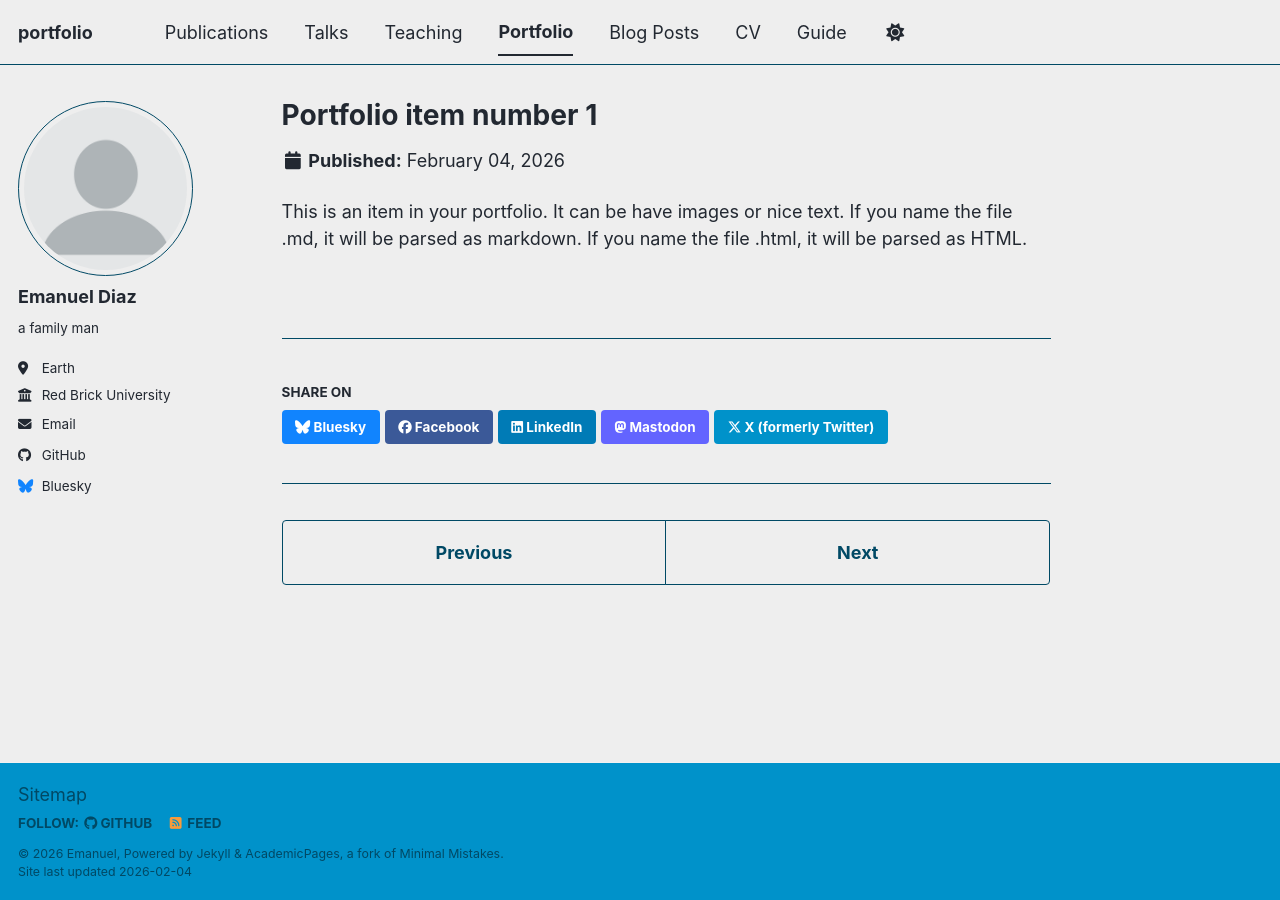
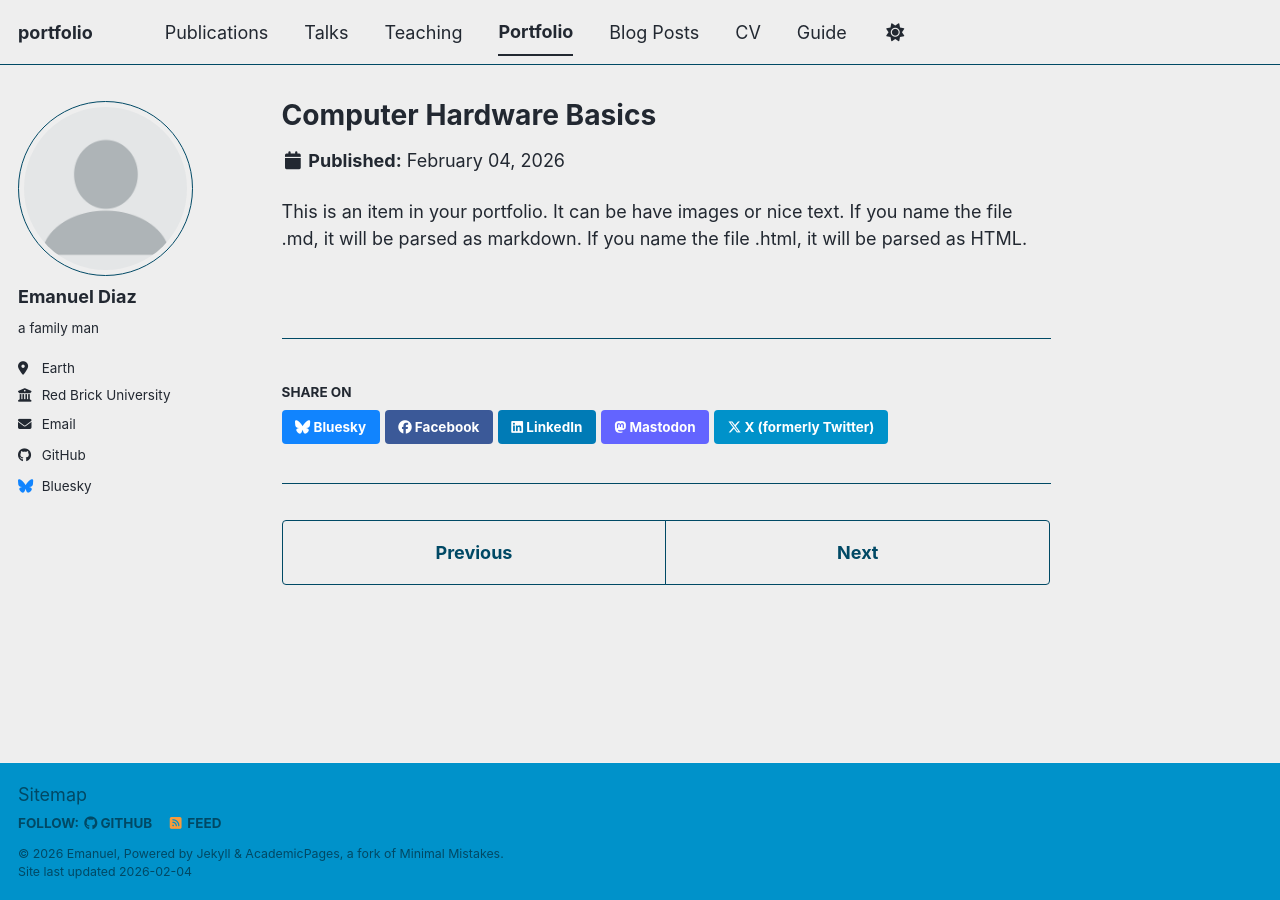
Before and after one commit to Manydiaz/Manydiaz.github.io, a Jekyll site: the page built from _portfolio/portfolio-2.md, in a window 1280 px wide. Built offline with Jekyll 4.4.1, drawn with Linux system fonts in a browser that asks for light colours; a script bundle is joined from its source files by our own code; library files that are not in the unit come from our copies; some of the changed lines change nothing that is shown.

Commit message:
Update portfolio-2.md

```diff
--- a/_portfolio/portfolio-2.md
+++ b/_portfolio/portfolio-2.md
@@ -1,6 +1,6 @@
 ---
-title: "Portfolio item number 1"
-excerpt: "Short description of portfolio item number 1<br/><img src='/images/chb101.png'>"
+title: "Computer Hardware Basics"
+excerpt: "Cisco verifies the earner of this badge successfully completed the Computer Hardware Basics course and achieved this student level credential. Earner has fundamentals knowledge of computers and mobile devices, how they work, as well as the basic concepts and skills needed to install components to build, repair, upgrade personal computers and and basic troubleshooting tools and techniques.<br/><img src='/images/chb101.png'>"
 collection: portfolio
 ---
 
```
